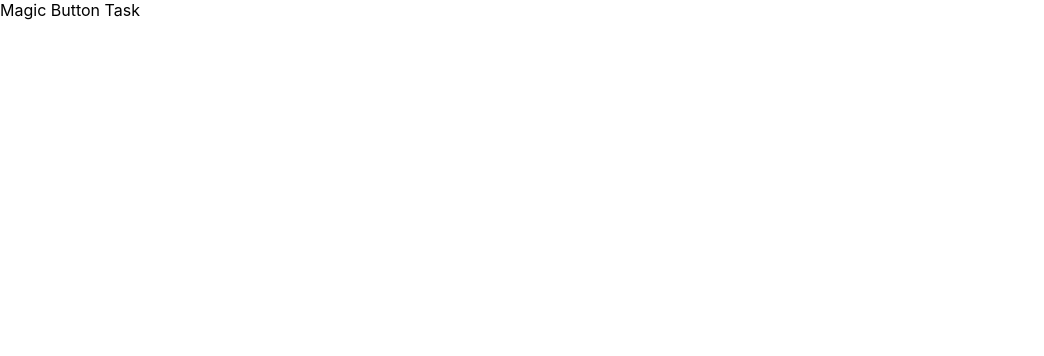
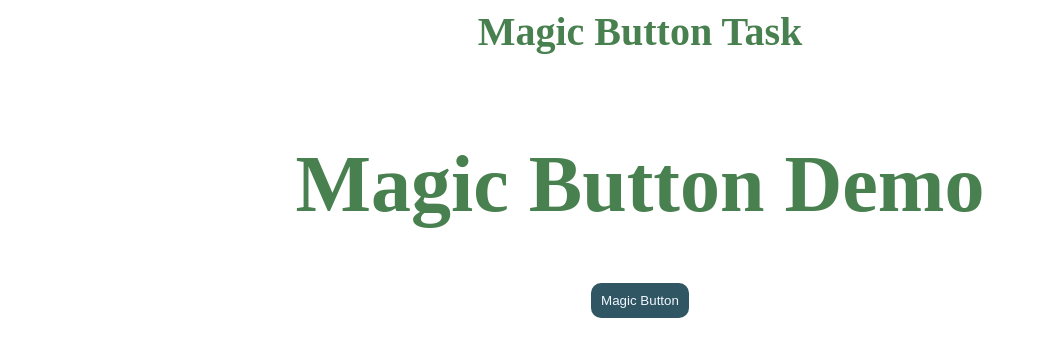
Before and after one commit to shecodestooiq/MagicButtonTask, a React (Create React App) app: page / in a window 1280 px wide. Shown: the top 356 px of the page, without its empty margins (0-1044 px from the left). Built offline with nearby package versions, Linux system fonts and the light colour scheme.

Commit message:
magic button task

```diff
--- a/package.json
+++ b/package.json
@@ -34,5 +34,8 @@
       "last 1 firefox version",
       "last 1 safari version"
     ]
+  },
+  "devDependencies": {
+    "eslint": "^8.52.0"
   }
 }
--- a/src/App.js
+++ b/src/App.js
@@ -1,5 +1,9 @@
+import SamplePage from "./components/SamplePage";
+import './index.css'
 function App() {
-  return <div>Magic Button Task</div>;
+  return <div className="app">Magic Button Task
+  <SamplePage />
+  </div>;
 }
 
 export default App;
--- /dev/null
+++ b/src/components/ButtonList.jsx
@@ -0,0 +1,16 @@
+import React from 'react';
+import "../index.css"
+function ButtonList({ children }) {
+  return (
+    <div>
+
+      <div className="button-list">
+        {React.Children.map(children, (child, index) => (
+          <div key={index}>{child}</div>
+        ))}
+      </div>
+    </div>
+  );
+}
+
+export default ButtonList;
--- /dev/null
+++ b/src/components/MagicButton.jsx
@@ -0,0 +1,25 @@
+import React, { useState, cloneElement } from 'react';
+import '../index.css'
+function MagicButton({ children }) {
+  const [buttons, setButtons] = useState([]);
+
+  const addNewButton = () => {
+    const newButton = cloneElement(children, {
+      style: {
+        ...children.props.style,
+        backgroundColor: `#${Math.floor(Math.random() * 16777215).toString(16)}`,
+        borderRadius: `${Math.floor(Math.random() * 50)}%`,
+      },
+    });
+    setButtons([...buttons, newButton]);
+  };
+
+  return (
+    <div className="btn-holder" >
+      <button onClick={addNewButton} className="btn">Magic Button</button>
+      <div className="button-list">{buttons}</div>
+    </div>
+  );
+}
+
+export default MagicButton;
--- /dev/null
+++ b/src/components/SamplePage.jsx
@@ -0,0 +1,31 @@
+import React, { useState } from 'react';
+import MagicButton from './MagicButton';
+import ButtonList from './ButtonList';
+
+function SamplePage() {
+  const [buttonCounter, setButtonCounter] = useState(0);
+
+  const incrementButtonCounter = () => {
+    setButtonCounter(buttonCounter + 1);
+  };
+
+  return (
+    <div>
+      <h1>Magic Button Demo</h1>
+      <MagicButton onClick={incrementButtonCounter}>
+        <button style={{ padding: '8px', border: 'none', cursor: 'pointer' }}>
+          New Button {buttonCounter + 1}
+        </button>
+      </MagicButton>
+      <ButtonList>
+        {Array.from({ length: buttonCounter }, (_, index) => (
+          <button style={{ backgroundColor: 'lightblue' }} key={index}>
+            Button {index + 1}
+          </button>
+        ))}
+      </ButtonList>
+    </div>
+  );
+}
+
+export default SamplePage;
--- a/src/index.css
+++ b/src/index.css
@@ -1,13 +1,29 @@
-body {
-  margin: 0;
-  font-family: -apple-system, BlinkMacSystemFont, 'Segoe UI', 'Roboto', 'Oxygen',
-    'Ubuntu', 'Cantarell', 'Fira Sans', 'Droid Sans', 'Helvetica Neue',
-    sans-serif;
-  -webkit-font-smoothing: antialiased;
-  -moz-osx-font-smoothing: grayscale;
+.app {
+  display: flex;
+  flex-direction: column;
+  align-items: center;
+  gap: 30px;
+  font-size: 40px;
+  font-weight: bold;
+  color: rgb(72, 129, 79);
 }
-
-code {
-  font-family: source-code-pro, Menlo, Monaco, Consolas, 'Courier New',
-    monospace;
+.button-list{
+  display: grid;
+grid-template-rows: auto;
+  align-items: center;
+  gap: 15px;
 }
+.btn-holder{
+  display: flex;
+  flex-direction: column;
+  align-items: center;
+  gap: 15px;
+}
+.btn{
+  padding: 10px;
+  background-color: rgb(49, 86, 99);
+  color: aliceblue;
+  border-radius: 10px;
+  box-shadow: none;
+  border: none;
+}
```
Also changed, not shown: 1 other file (tests, documents, lock files or other folders).
